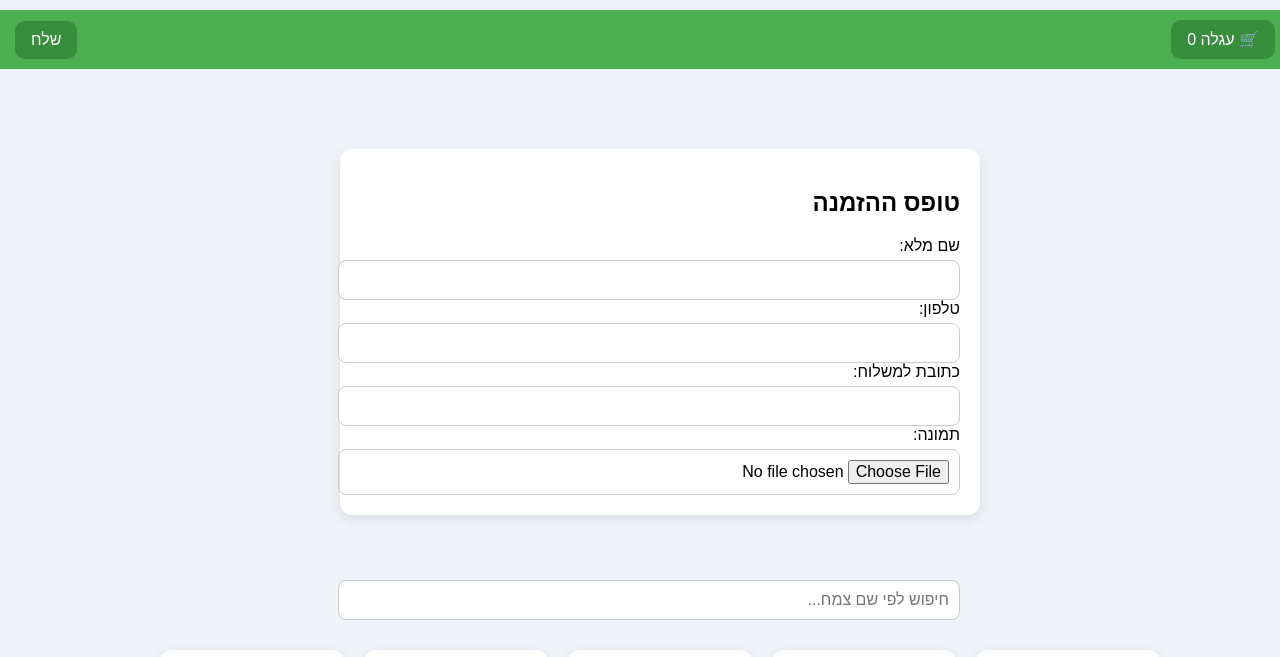
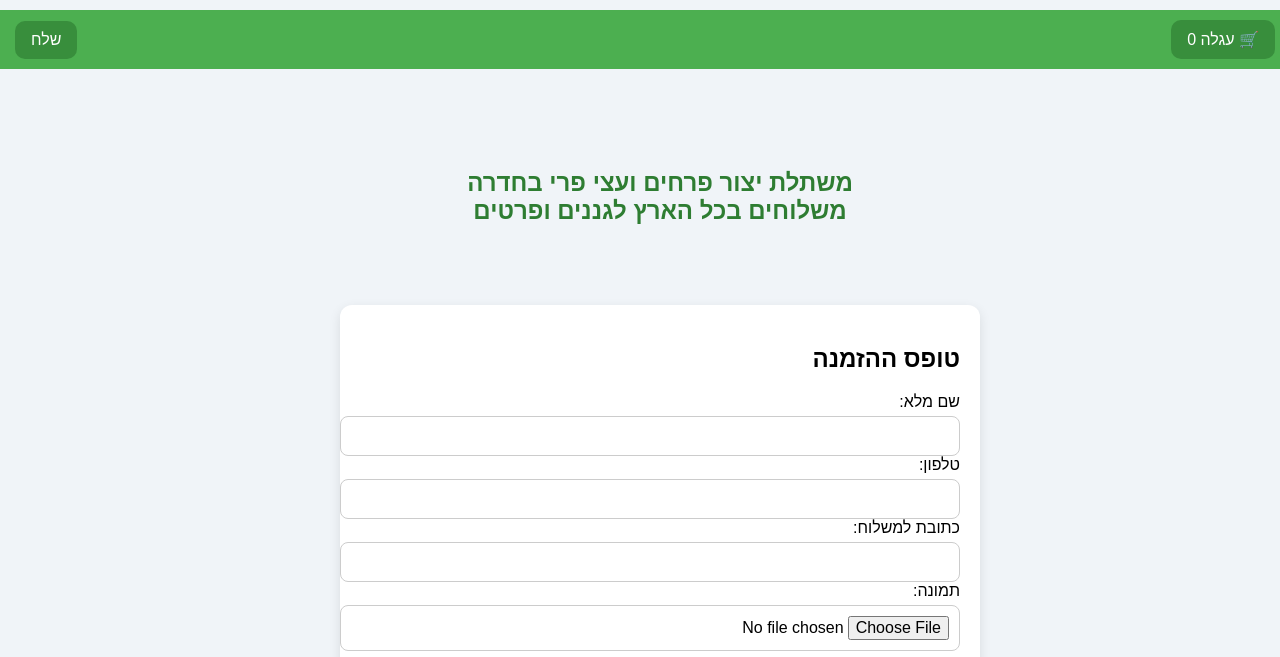
Before and after one commit to eli4941724/mashtela-three-and-flouwer, a Flask app: page / in a window 1280 px wide. Shown: the top 657 px of the page. Run offline with Flask 3, Linux system fonts and the light colour scheme.

Commit message:
הוספת פתיח

```diff
--- a/templates/form.html
+++ b/templates/form.html
@@ -42,7 +42,8 @@
       box-shadow: 0 4px 12px rgba(0,0,0,0.1);
     }
     input {
-      width: 100%;
+      max-width: 100%;
+      width: calc(100% - 2px);
       padding: 10px;
       font-size: 16px;
       margin-top: 5px;
@@ -130,6 +131,10 @@
   <div id="cartList"></div>
   <button onclick="closeCartModal()">סגור</button>
 </dialog>
+
+<div style="max-width: 800px; margin: 100px auto 40px auto; text-align: center;">
+  <h1 style="font-size: 24px; color: #2e7d32; margin-bottom: 20px;">משתלת יצור פרחים ועצי פרי בחדרה<br>משלוחים בכל הארץ לגננים ופרטים</h1>
+</div>
 
 <form id="mainForm" class="form-container" method="POST" enctype="multipart/form-data">
   <h2>טופס ההזמנה</h2>
```
